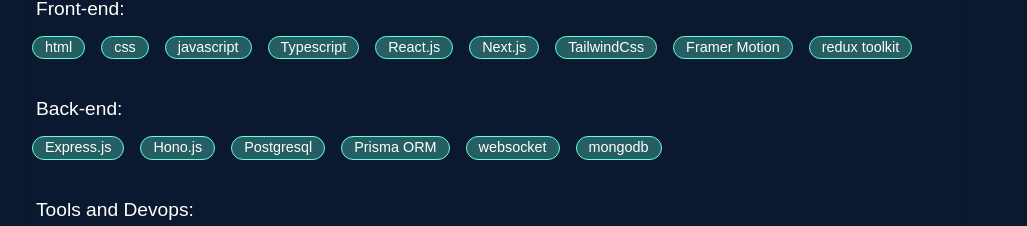
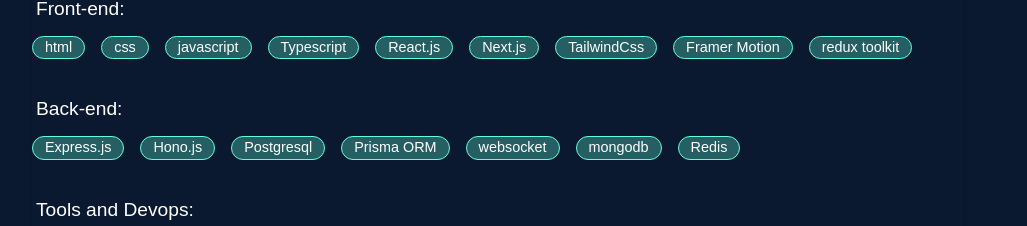
Before and after one commit to ranjit1024/PortfolioV2, a React (Vite) app: page / in a window 1280 px wide. Shown: the part 1314-1540 px from the top of the page, without its empty margins (156-1183 px from the left). Built offline with nearby package versions, Linux system fonts and the light colour scheme; a web font is replaced by a local one.

Commit message:
change in skills

```diff
--- a/src/App.tsx
+++ b/src/App.tsx
@@ -495,6 +495,7 @@
                   <Badge skill="Prisma ORM"></Badge>
                   <Badge skill="websocket"></Badge>
                   <Badge skill="mongodb"></Badge>
+                  <Badge skill="Redis"></Badge>
                 </div>
               </div>
               <div className="flex flex-col">
```
